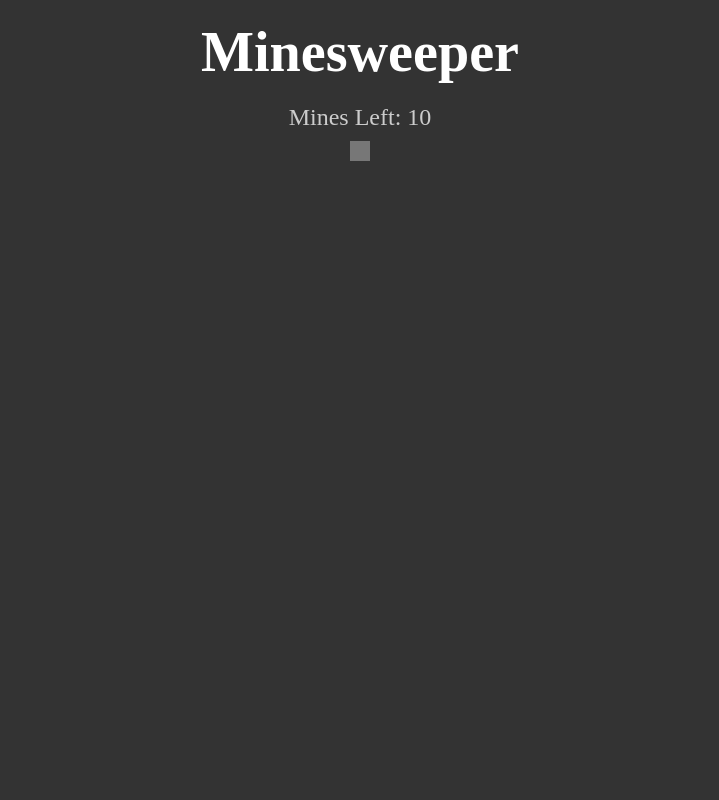
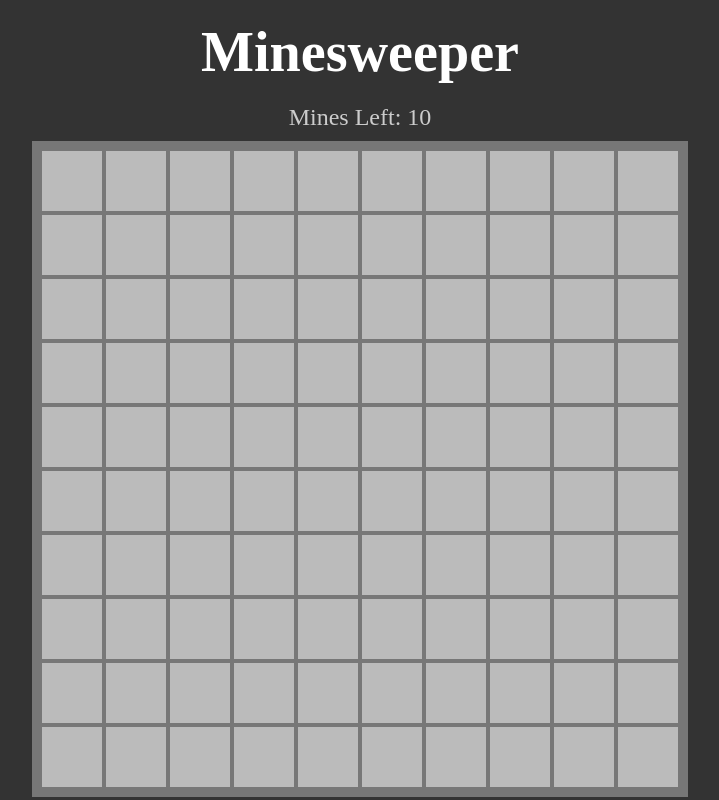
Before and after one commit to Martinsodersten/minesweeper, a plain HTML site: page index.html in a window 1280 px wide. Shown: the whole page, without its empty margins (280-999 px from the left). Drawn offline with Linux system fonts and the light colour scheme.

Commit message:
Make a board with tiles/mines

```diff
--- a/index.html
+++ b/index.html
@@ -4,7 +4,7 @@
   <meta charset="UTF-8">
   <meta name="viewport" content="width=device-width, initial-scale=1.0">
   <link rel="stylesheet" href="style.css">
-  <script src="script.js" defer></script>
+  <script src="script.js" type="module"></script>
   <title>Minesweeper</title>
 </head>
 <body>
--- a/minesweeper.js
+++ b/minesweeper.js
@@ -1 +1,65 @@
 // Logic page
+
+const TILE_STATUSES = {
+  HIDDEN: 'hidden',
+  MINE: 'mine',
+  NUMBER: 'number',
+  MARKED: 'marked',
+};
+
+export function createBoard(boardSize, numberOfMines) {
+  const board = []
+  const minePositions = getMinePositions(boardSize, numberOfMines);
+  console.log(minePositions);
+
+  for (let x = 0; x < boardSize; x++) {
+    const row = []
+    for (let y = 0; y < boardSize; y++) {
+      const element = document.createElement('div');
+      element.dataset.status = TILE_STATUSES.HIDDEN
+
+      const tile = {
+        element,
+        x,
+        y,
+        mine: true,
+        get status() {
+          return element.dataset.status
+        },
+        set status(value) {
+          this.element.dataset.status = value
+        },
+      }
+
+      row.push(tile)
+    }
+    board.push(row)
+  }
+
+  return board
+};
+
+function getMinePositions(boardSize, numberOfMines) {
+  const positions = []
+
+  while (positions.length < numberOfMines) {
+    const position = {
+      x: randomNumber(boardSize),
+      y: randomNumber(boardSize)
+    }
+
+    if (!positions.some(positionMatch.bind(null, position))) {
+      positions.push(position)
+    }
+  }
+
+  return positions
+}
+
+function positionMatch(a, b) {
+  return a.x === b.x && a.y === b.y
+}
+
+function randomNumber(size) {
+  return Math.floor(Math.random() * size)
+}
--- a/script.js
+++ b/script.js
@@ -1,4 +1,18 @@
-// Display page
+// Display page / UI
+
+import { createBoard } from "./minesweeper.js"
+
+const BOARD_SIZE = 10
+const NUMBER_OF_MINES = 5
+
+const board = createBoard(BOARD_SIZE, NUMBER_OF_MINES);
+const boardElement = document.querySelector('.board');
+boardElement.style.setProperty("--size", BOARD_SIZE)
+board.forEach(row => {
+    row.forEach(tile => {
+        boardElement.append(tile.element)
+    })
+})
 
 // 1. Make a board with tiles/mines
 // 2. left click on tiles / reveal tiles
```
